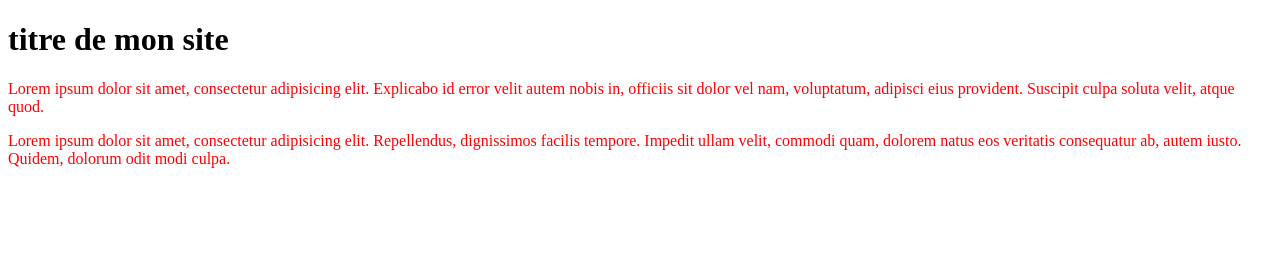
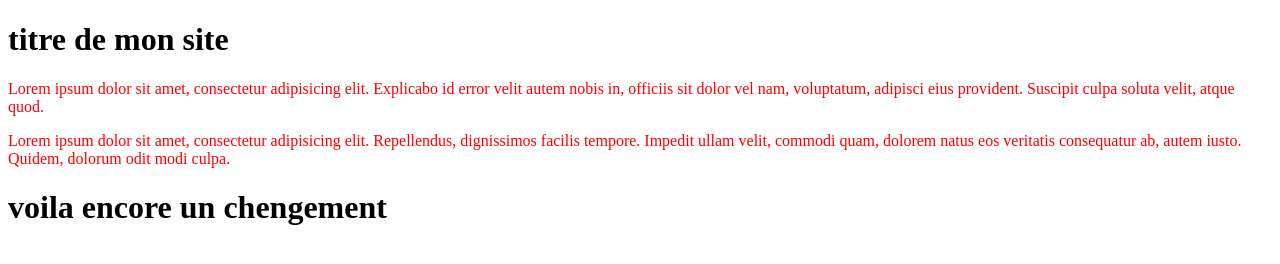
Before and after one commit to CedricBonvin/test-gitHub, a plain HTML site: page index.html in a window 1280 px wide. Drawn offline with Linux system fonts and the light colour scheme.

Commit message:
ajout du titre en desous

```diff
--- a/index.html
+++ b/index.html
@@ -11,5 +11,8 @@
    <h1> titre de mon site</h1>
    <p>Lorem ipsum dolor sit amet, consectetur adipisicing elit. Explicabo id error velit autem nobis in, officiis sit dolor vel nam, voluptatum, adipisci eius provident. Suscipit culpa soluta velit, atque quod.</p>
     <p>Lorem ipsum dolor sit amet, consectetur adipisicing elit. Repellendus, dignissimos facilis tempore. Impedit ullam velit, commodi quam, dolorem natus eos veritatis consequatur ab, autem iusto. Quidem, dolorum odit modi culpa.</p>
+
+
+    <h1>voila encore un chengement</h1>
 </body>
 </html>
```
